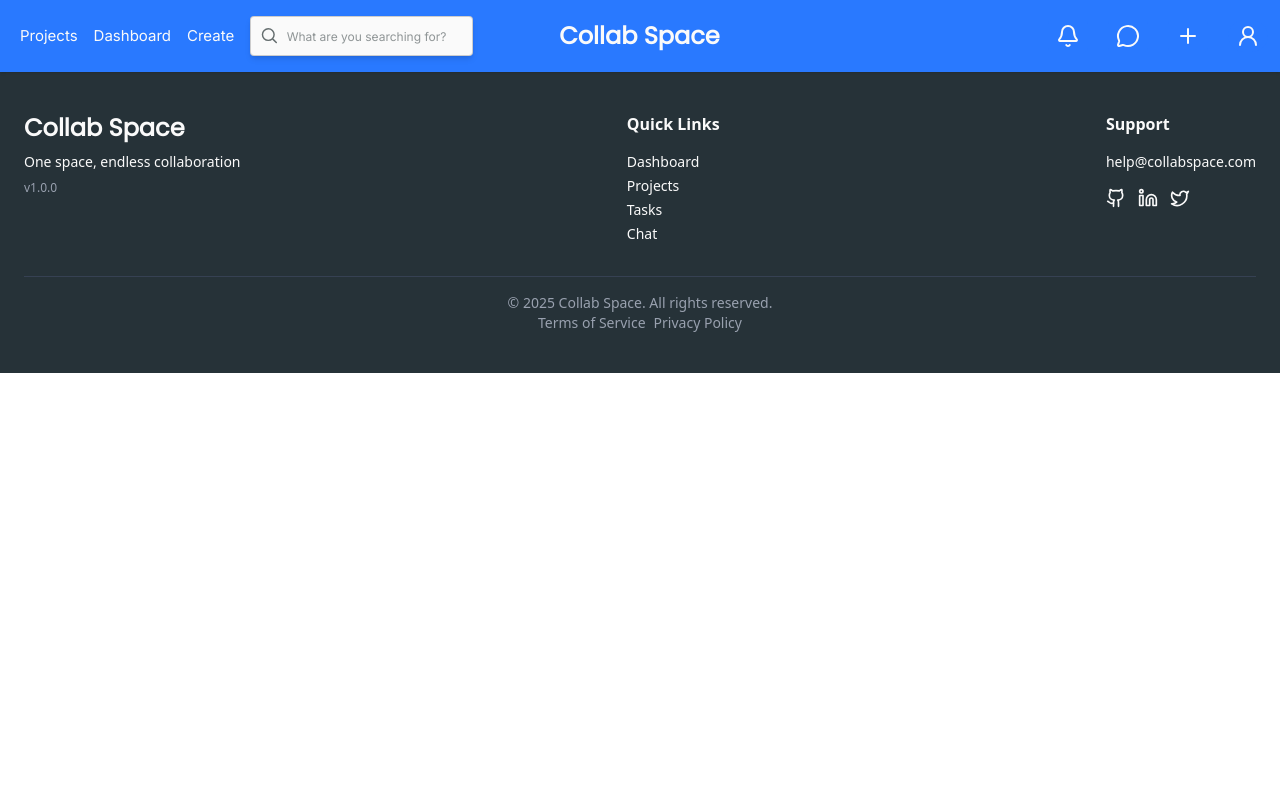
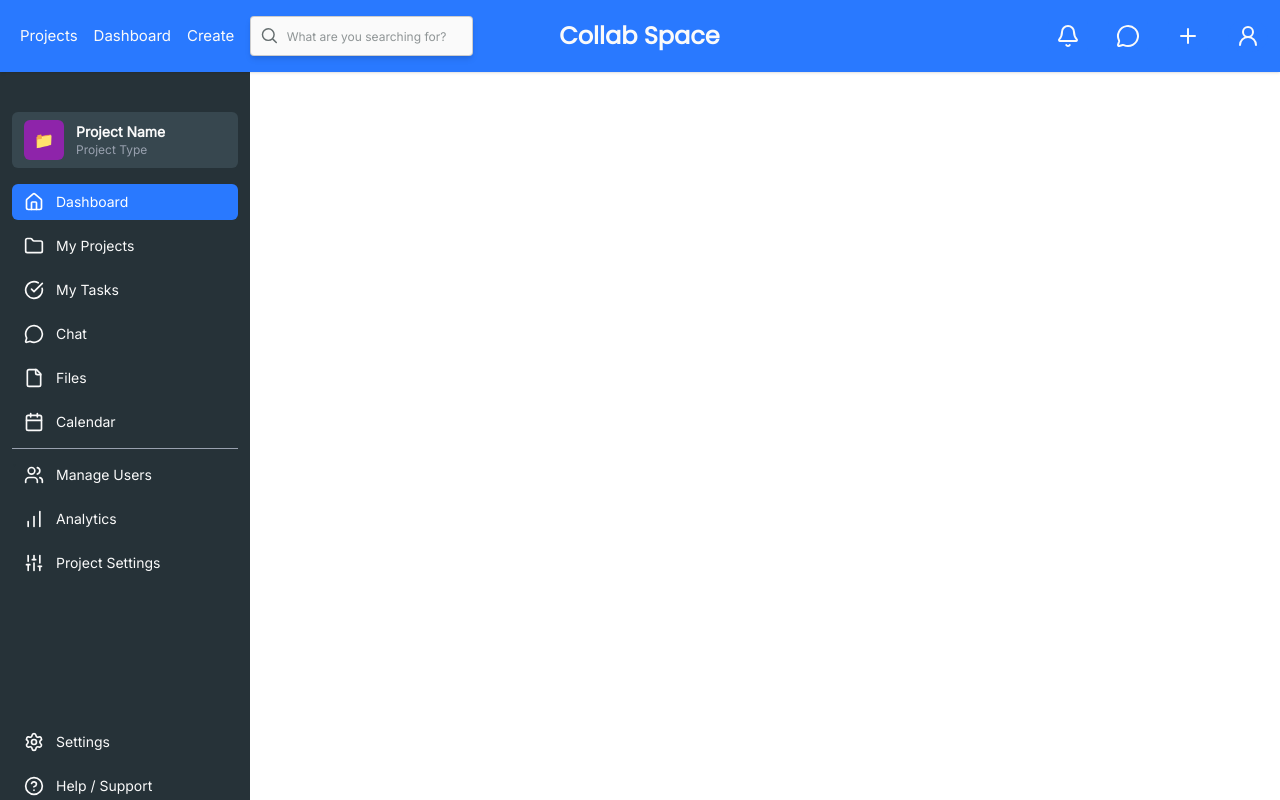
Before and after one commit to BK-Bagchi/collab-space, a React (Vite) app: page /profile in a window 1280 px wide. Shown: the top 800 px of the page. Built offline with nearby package versions, Linux system fonts and the light colour scheme.

Commit message:
sidebar markup done and footer correction made

```diff
--- a/src/App.jsx
+++ b/src/App.jsx
@@ -1,10 +1,12 @@
 import Footer from "./components/shared/Footer/Footer";
 import Navbar from "./components/shared/Navbar/navbar";
+import Sidebar from "./components/shared/Sidebar/Sidebar";
 function App() {
   return (
     <>
       <Navbar />
-      <Footer user={true} />
+      <Sidebar />
+      <Footer />
     </>
   );
 }
--- a/src/components/shared/Footer/Footer.jsx
+++ b/src/components/shared/Footer/Footer.jsx
@@ -23,7 +23,7 @@ const Footer = () => {
                 <li>
                   <a
                     href="/dashboard"
-                    className="hover:text-electricBlue transition"
+                    className="hover:text-[#2972FF] transition"
                   >
                     Dashboard
                   </a>
@@ -31,24 +31,18 @@ const Footer = () => {
                 <li>
                   <a
                     href="/projects"
-                    className="hover:text-electricBlue transition"
+                    className="hover:text-[#2972FF] transition"
                   >
                     Projects
                   </a>
                 </li>
                 <li>
-                  <a
-                    href="/tasks"
-                    className="hover:text-electricBlue transition"
-                  >
+                  <a href="/tasks" className="hover:text-[#2972FF] transition">
                     Tasks
                   </a>
                 </li>
                 <li>
-                  <a
-                    href="/chat"
-                    className="hover:text-electricBlue transition"
-                  >
+                  <a href="/chat" className="hover:text-[#2972FF] transition">
                     Chat
                   </a>
                 </li>
@@ -56,7 +50,7 @@ const Footer = () => {
             ) : (
               <>
                 <li>
-                  <a href="/" className="hover:text-electricBlue transition">
+                  <a href="/" className="hover:text#2972FF] transition">
                     Homepage
                   </a>
                 </li>
--- /dev/null
+++ b/src/components/shared/Sidebar/Sidebar.jsx
@@ -0,0 +1,78 @@
+import { adminLinks, bottomLinks, commonLinks } from "./sidebarLinks";
+
+const Sidebar = () => {
+  const activeRoute = "/dashboard";
+  const role = "Admin"; // "Admin", "PM", "Member"
+
+  return (
+    <aside className="flex flex-col justify-between h-screen px-3 py-6 bg-charcoalGray text-softWhite w-[250px] body-font">
+      <div>
+        {/* Project Info Section */}
+        <div className="flex items-center gap-3 px-3 py-2 my-4 rounded-md bg-[#37474F] hover:bg-[#455A64] transition cursor-pointer">
+          {/* Project Icon */}
+          <div className="flex items-center justify-center w-10 h-10 rounded-md bg-vibrantPurple text-softWhite">
+            📁
+          </div>
+
+          {/* Project Details */}
+          <div className="flex flex-col">
+            <span className="text-sm font-semibold text-softWhite">
+              Project Name
+            </span>
+            <span className="text-xs text-gray-400">Project Type</span>
+          </div>
+        </div>
+        {/* Top Links */}
+        <div className="flex flex-col gap-2">
+          {commonLinks.map((link) => (
+            <a
+              key={link.name}
+              href={link.route}
+              className={`flex items-center gap-3 px-3 py-2 rounded-md text-sm hover:bg-[#2979FF] hover:text-white transition ${
+                activeRoute === link.route ? "bg-electricBlue text-white" : ""
+              }`}
+            >
+              {link.icon}
+              <span>{link.name}</span>
+            </a>
+          ))}
+
+          <p className="text-charcoalGray bg-gray-400 h-px">.</p>
+
+          {/* Admin/PM Extra Links */}
+          {(role === "Admin" || role === "PM") &&
+            adminLinks.map((link) => (
+              <a
+                key={link.name}
+                href={link.route}
+                className={`flex items-center gap-3 px-3 py-2 rounded-md text-sm hover:bg-[#8E24AA] hover:text-white transition ${
+                  activeRoute === link.route
+                    ? "bg-vibrantPurple text-white"
+                    : ""
+                }`}
+              >
+                {link.icon}
+                <span>{link.name}</span>
+              </a>
+            ))}
+        </div>
+      </div>
+
+      {/* Bottom Links */}
+      <div className="flex flex-col gap-2">
+        {bottomLinks.map((link) => (
+          <a
+            key={link.name}
+            href={link.route}
+            className="flex items-center gap-3 px-3 py-2 rounded-md text-sm hover:bg-[#26A69A] hover:text-white transition"
+          >
+            {link.icon}
+            <span>{link.name}</span>
+          </a>
+        ))}
+      </div>
+    </aside>
+  );
+};
+
+export default Sidebar;
--- /dev/null
+++ b/src/components/shared/Sidebar/sidebarLinks.jsx
@@ -0,0 +1,39 @@
+import {
+  Home,
+  Folder,
+  CheckCircle,
+  MessageCircle,
+  File,
+  Calendar,
+  Settings,
+  HelpCircle,
+  LogOut,
+  Users,
+  BarChart,
+  Sliders,
+} from "lucide-react";
+
+export const commonLinks = [
+  { name: "Dashboard", icon: <Home size={20} />, route: "/dashboard" },
+  { name: "My Projects", icon: <Folder size={20} />, route: "/projects" },
+  { name: "My Tasks", icon: <CheckCircle size={20} />, route: "/tasks" },
+  { name: "Chat", icon: <MessageCircle size={20} />, route: "/chat" },
+  { name: "Files", icon: <File size={20} />, route: "/files" },
+  { name: "Calendar", icon: <Calendar size={20} />, route: "/calendar" },
+];
+
+export const adminLinks = [
+  { name: "Manage Users", icon: <Users size={20} />, route: "/manage-users" },
+  { name: "Analytics", icon: <BarChart size={20} />, route: "/analytics" },
+  {
+    name: "Project Settings",
+    icon: <Sliders size={20} />,
+    route: "/project-settings",
+  },
+];
+
+export const bottomLinks = [
+  { name: "Settings", icon: <Settings size={20} />, route: "/settings" },
+  { name: "Help / Support", icon: <HelpCircle size={20} />, route: "/help" },
+  { name: "Logout", icon: <LogOut size={20} />, route: "/logout" },
+];
```
